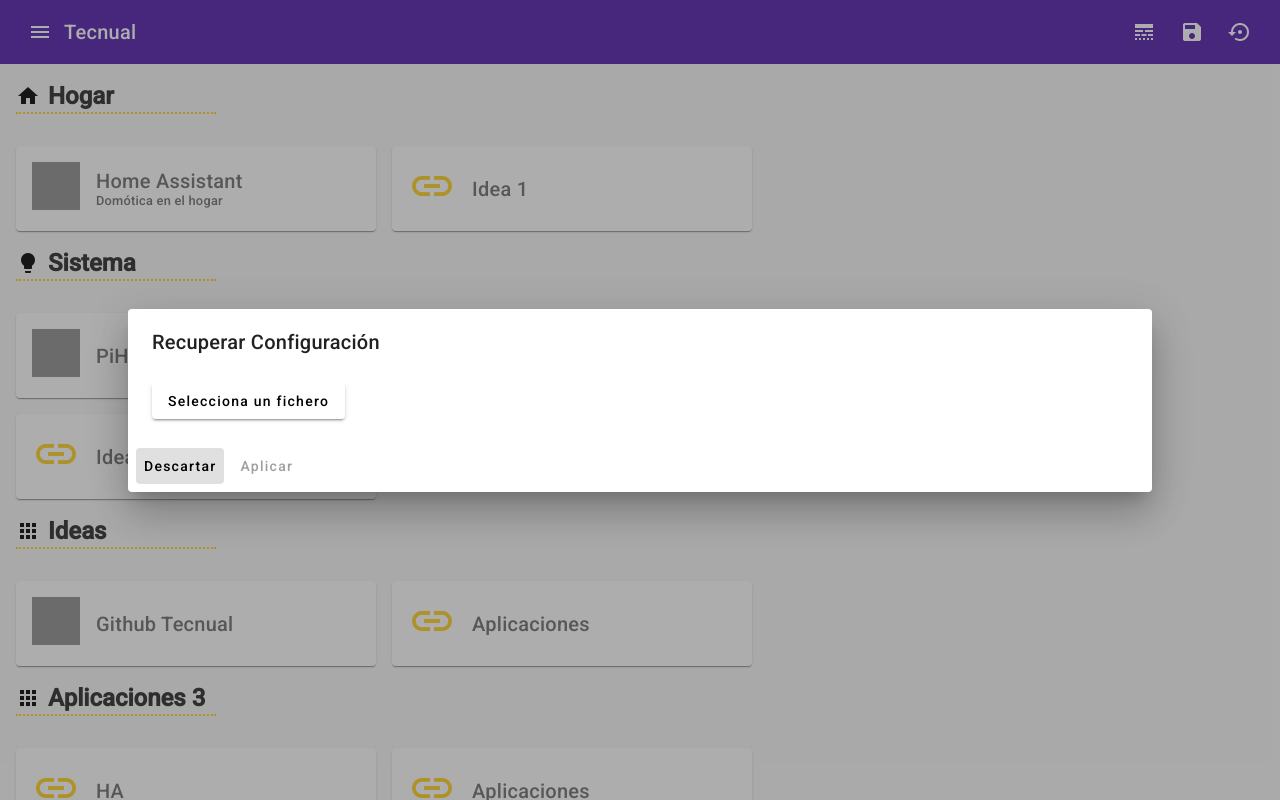
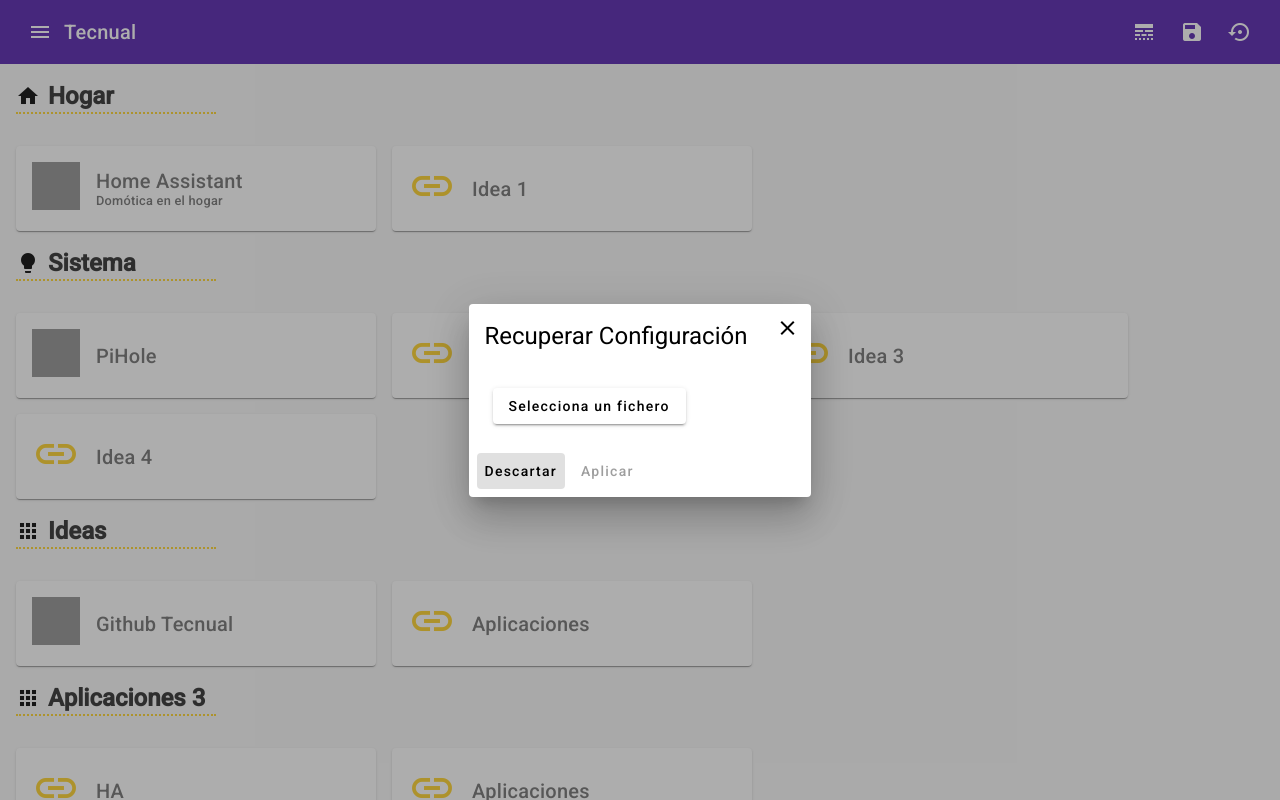
Before and after one commit to tecnual/startual, an Angular app: page / in a window 1280 px wide. Both pictures are taken after a click on the button "settings_backup_restore". Built offline with nearby package versions, Linux system fonts and the light colour scheme; grey boxes are pictures that could not be loaded.

Commit message:
Fix styles on restore-dialog

```diff
--- a/src/app/restore-config.dialog.html
+++ b/src/app/restore-config.dialog.html
@@ -1,4 +1,11 @@
-<h1 mat-dialog-title>Recuperar Configuración</h1>
+
+  <div class="restore-dialog-title">
+  <h1>Recuperar Configuración</h1>
+  <button mat-icon-button aria-label="close dialog" mat-dialog-close>
+    <mat-icon>close</mat-icon>
+  </button>
+</div>
+
 <div mat-dialog-content class="restore-dialog-content">
   <button type="button" mat-raised-button (click)="fileInput.click()">Selecciona un fichero</button>
   <input hidden #fileInput type="file" class="file-upload" (change)="fileChanged($event)" id="file">
--- a/src/styles/components/_restore-dialog.scss
+++ b/src/styles/components/_restore-dialog.scss
@@ -1,5 +1,14 @@
 .restore-dialog {
-  width: 90%;
+  width: auto;
+  &-title {
+    display: flex;
+    flex-direction: row;
+    justify-content: space-between;
+    margin: 0;
+    & h1 {
+      margin: 1rem;
+    }
+  }
   &-content {
 
     color: #444;
```
